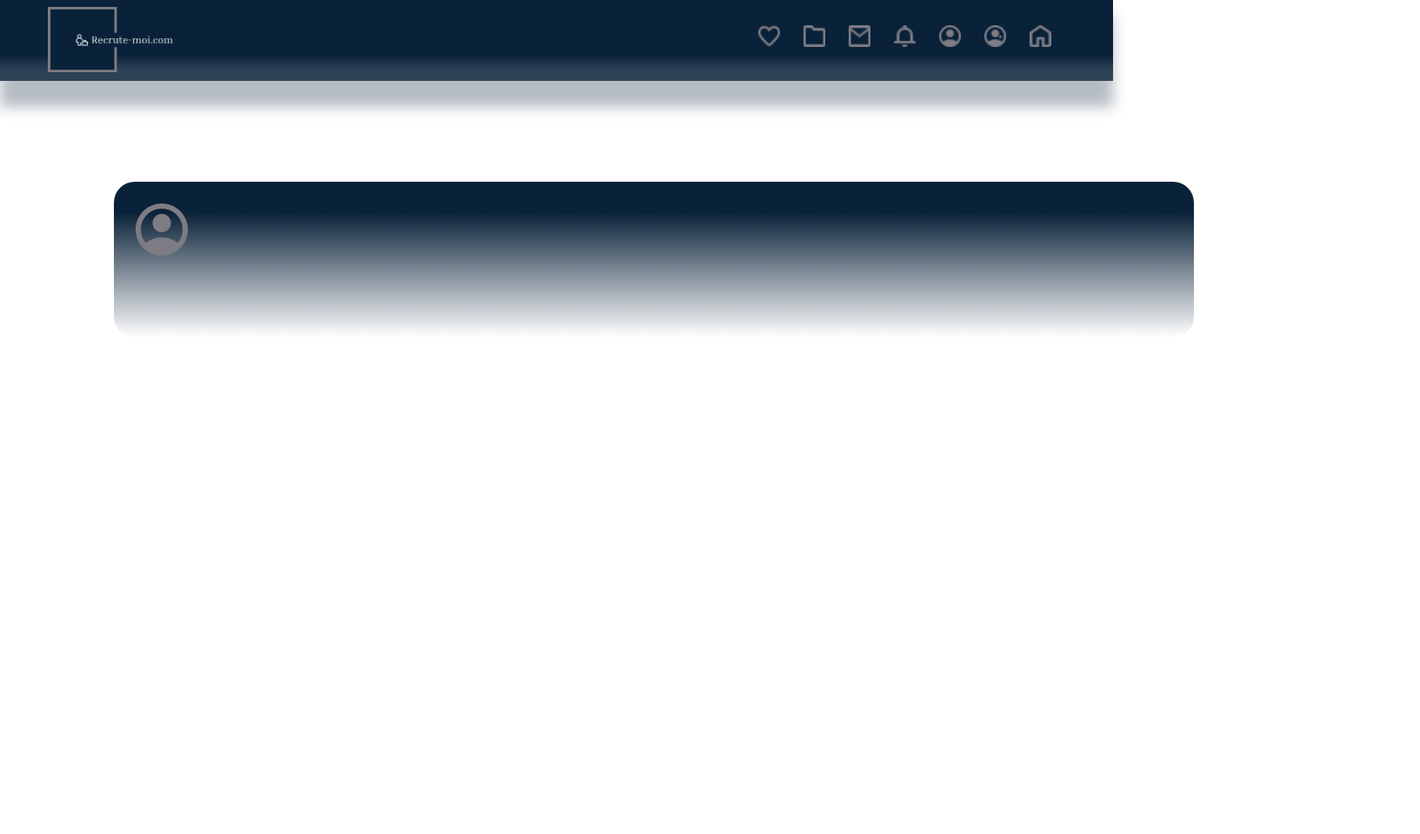
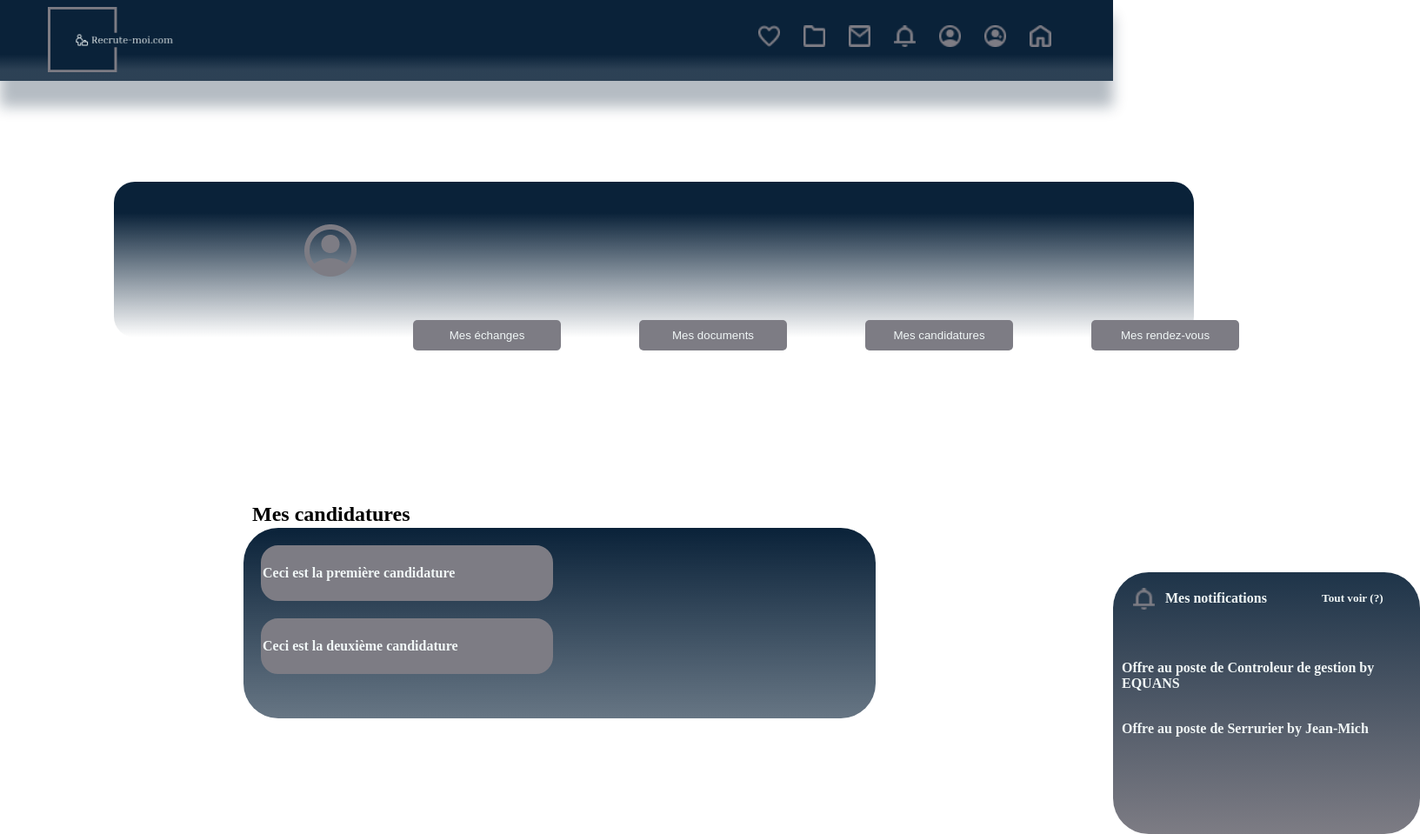
Before and after one commit to RamuneeSama/Recrute-moi.com, a plain HTML site: page Espace Candidat.html in a window 1280 px wide. Shown: the part 12-971 px from the top of the page at 87% size, 1633 px wide, since content can reach past the window. Before the commit the page ends 800 px from the top, so only its background shows below. Drawn offline with Linux system fonts and the light colour scheme.

Commit message:
Ajout page Candidat + son code CSS

```diff
--- a/CSS/espacecandidat.css
+++ b/CSS/espacecandidat.css
@@ -80,7 +80,7 @@ div > img {
 
 /* Délimitation du header avec le reste du CSS */
 
-.different{                   /* Bordure */
+.bandeau{                   /* Bordure du bandeau centrale */
 
     border: 3px;
     width: 1202px;
@@ -100,12 +100,179 @@ div > img {
     border-radius: 10px;
     border-radius: 24px;
     background: linear-gradient(180deg, #0A2239 20%, rgba(10, 34, 57, 0.00) 100%);
+    z-index: 1;
 
 }
 
 #utilisateur{
 
     display: flex;
-
+    margin-left: 350px;
+    margin-top: 165px;
+    z-index: 3;
+    position: relative;
 
 }
+
+.button{
+
+    display: flex;
+    z-index: 5;
+    position: relative;
+    margin-left: 475px;
+
+}
+
+.button input[type=button]{
+
+    width: 170px;
+    padding: 10px;
+    background-color: #7D7C84;
+    border: none;
+    color: #F0F6F6;
+    border-radius: 5px;
+    transition-duration: 0.4s;
+
+}
+
+input[type=button]:hover{
+
+    background-color: #F0F6F6;
+    color: #0A2239;
+}
+
+.button > div {
+
+    display: flex;
+    margin-right: 240px;
+    margin-top: 50px;
+
+}
+
+.previewCandi{
+
+    display: flex;
+    border-radius: 40px 40px;
+    margin-top: 219px;
+    margin-left: 280px;
+    width: 727px;
+    height: 219px;
+    background: linear-gradient(180deg, #0A2239 0%, rgba(10, 34, 57, 0.62) 99.99%, rgba(10, 34, 57, 0.00) 100%);
+    flex-direction: column;
+    position: absolute;
+
+}
+
+#FirstCandi{
+
+    display: flex;
+    border: 2px solid #7D7C84;
+    border-radius: 20px 20px;
+    background: #7D7C84;
+    color: #F0F6F6;
+    width: 332px;
+    height: 60px;
+    margin-top: 20px;
+    margin-left: 20px;
+
+}
+
+#SeconCandi{
+
+    display: flex;
+    border: 2px solid #7D7C84;
+    border-radius: 20px 20px;
+    background: #7D7C84;
+    color: #F0F6F6;
+    width: 332px;
+    height: 60px;
+    margin-top: 20px;
+    margin-left: 20px;
+}
+
+#TitreCandi{
+
+    display: flex;
+    margin-top: 100px;
+    position: absolute;
+    margin-left: 290px;
+    margin-top: 190px;
+}
+
+.Notif{
+
+    display: flex;
+    border-radius: 40px 40px;
+    margin-top: 270px;
+    margin-left: 1280px;
+    width: 353px;
+    height: 301px;
+    border-radius: 41px;
+    background: linear-gradient(180deg, #1E3449 0%, #7D7C84 100%);
+    flex-direction: row;
+    position: absolute;
+
+}
+
+#clochenotif{
+
+    display: flex;
+    position: absolute;
+    margin-left: 23px;
+    margin-top: 18px;
+    width: 25px;
+    height: 25px;
+}
+
+#titrenotif{
+
+    display: flex;
+    position: absolute;
+    margin-left: 60px;
+    color: #F0F6F6;
+}
+
+#accesnotif{
+
+    display: flex;
+    position: absolute;
+    margin-left: 220px;
+    margin-top: 22px;
+    color: #F0F6F6;
+
+}
+
+#FirstPreview{
+
+    display: flex;
+    position: absolute;
+    margin-top: 80px;
+    margin-left: 10px;
+    border: 1px #1E3449;
+    width: 300px;
+    height: 40px;
+
+}
+
+#OffreGestion{
+
+    color: #F0F6F6;
+
+}
+
+#SecondPreview{
+
+    display: flex;
+    position: absolute;
+    margin-top: 150px;
+    margin-left: 10px;
+    border: 1px #1E3449;
+    width: 300px;
+    height: 40px;
+}
+
+#OffreSerrurier{
+
+    color: #F0F6F6;
+
+}
--- a/Espace Candidat.html
+++ b/Espace Candidat.html
@@ -1,5 +1,5 @@
 <!DOCTYPE html>
-<html lang="en">
+<html lang="fr">
 <head>
     <meta charset="UTF-8">
             <meta name="viewport" content="width-device-width, initial-scale=1.0">
@@ -45,15 +45,96 @@
         </div>
     </header>
 
-    <div class="different button">
+      <img src="images/Icone Compte 60x60.png" alt="Icone de l'utilisateur" id="utilisateur">
 
-        <img src="images/Icone Compte 60x60.png" alt="Icone de l'utilisateur" id="utilisateur">
+    <section class="bandeau">
 
 
 
-    </div>
+    </section>
+
+    <section class="button">
+            <div id="echange">
+
+                <label for="echange"></label>
+                <input type="button" name="echange" value="Mes échanges">
+
+            </div>
+
+            <div id="doc">
+
+                <label for="doc"></label>
+                <input type="button" name="doc" value="Mes documents">
+
+            </div>
+
+            <div id="candidature">
+
+                <label for="candidature"></label>
+                <input type="button" name="candidature" value="Mes candidatures">
+
+            </div>
+
+            <div id="rdv">
+
+                <label for="rdv"></label>
+                <input type="button" name="rdv" value="Mes rendez-vous">
+
+            </div>
+
+    </section>
+
+   <h2 id="TitreCandi">Mes candidatures</h2>
+
+    <section class="previewCandi">
 
 
+
+        <div id="FirstCandi">
+
+            <h4>Ceci est la première candidature</h4>
+
+        </div>
+
+        <div id="SeconCandi">
+
+            <h4>Ceci est la deuxième candidature</h4>
+
+        </div>
+
+    </section>
+
+    <section class="Notif">
+
+        <div id="notiflogo">
+
+            <a href="">
+                <img src="images/notif.png" alt="Logo notification" id="clochenotif"><h4 id="titrenotif">Mes notifications</h4>
+
+            </a>
+
+
+        </div>
+
+        <div >
+           <a href=""><h5 id="accesnotif">Tout voir (?)</h5></a>
+
+        </div>
+
+        <div id="FirstPreview">
+
+            <h4 id="OffreGestion">Offre au poste de Controleur de gestion by EQUANS</h4>
+
+
+        </div>
+
+        <div id="SecondPreview">
+
+            <h4 id="OffreSerrurier">Offre au poste de Serrurier by Jean-Mich</h4>
+
+        </div>
+
+    </section>
 
 </body>
 
```
